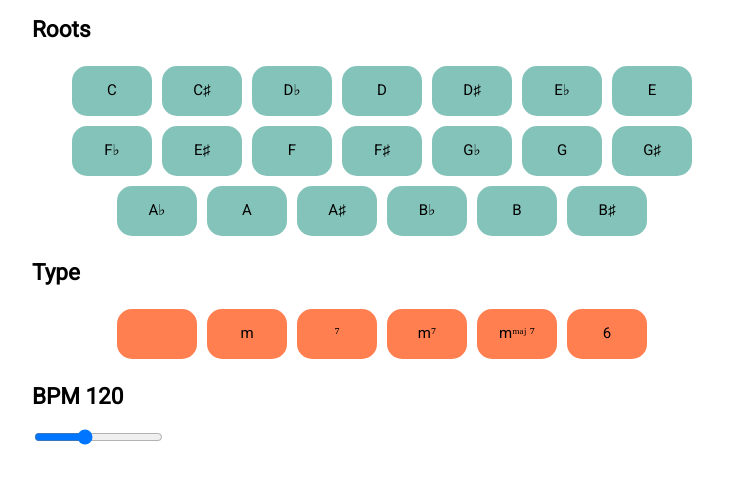
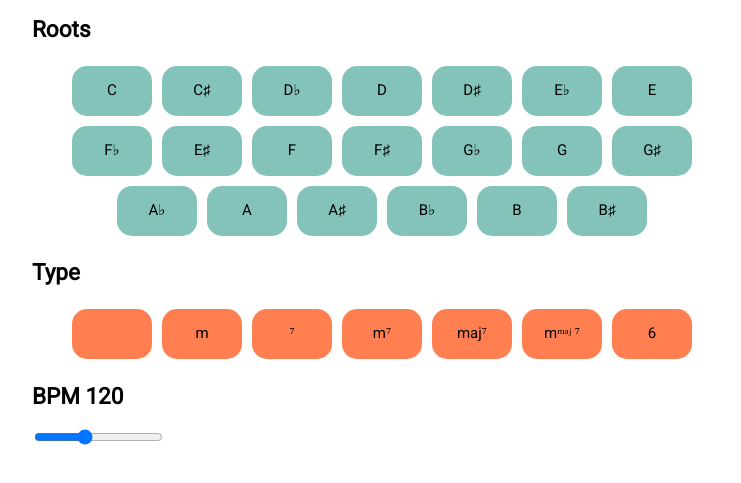
Before and after one commit to cmdenis/2024-chord-practice, a plain HTML site: page index.html in a window 1280 px wide. Shown: the part 209-692 px from the top of the page, without its empty margins (258-999 px from the left). Drawn offline with Linux system fonts and the light colour scheme.

Commit message:
added maj7 chord

```diff
--- a/index.html
+++ b/index.html
@@ -261,6 +261,14 @@
         <div class="buttonBox">
           <div
             class="selectButton typeButton"
+            onclick="changeTypeList('maj⁷', this)">
+            <p id="rootButton">maj⁷</p>
+          </div>
+        </div>
+
+        <div class="buttonBox">
+          <div
+            class="selectButton typeButton"
             onclick="changeTypeList('mᵐᵃʲ ⁷', this)">
             <p id="rootButton">mᵐᵃʲ ⁷</p>
           </div>
```
